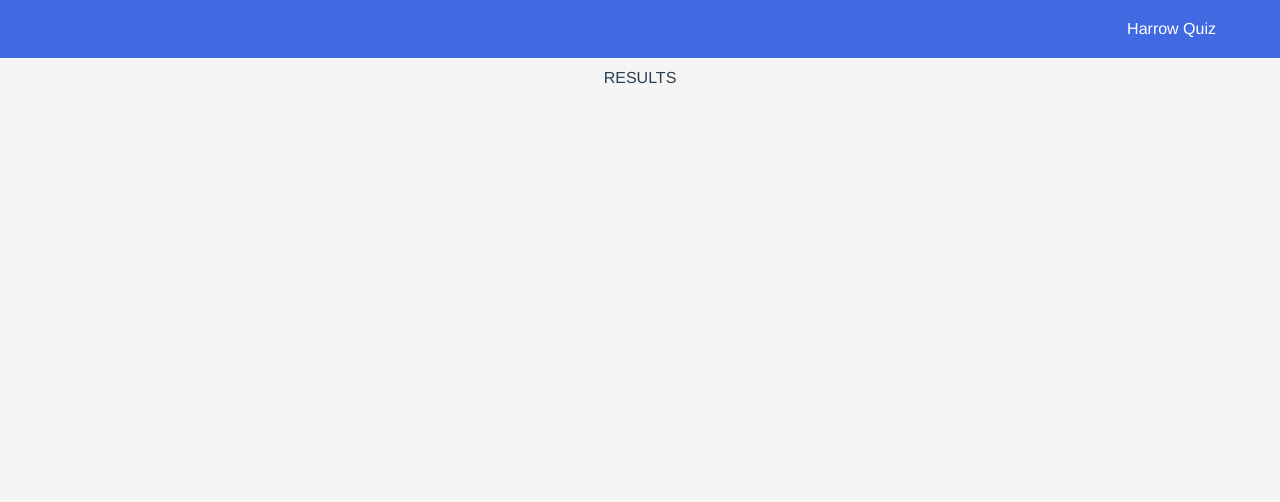
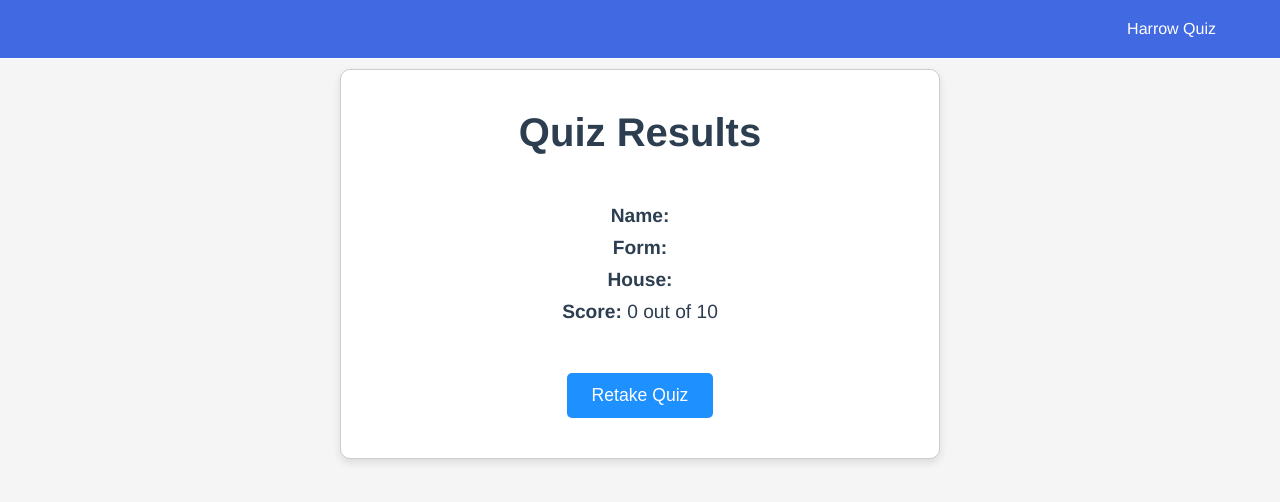
Before and after one commit to joseph-johnson27001/harrow-quiz, a Vue app: page /results in a window 1280 px wide. Shown: the top 502 px of the page. Built offline with nearby package versions, Linux system fonts and the light colour scheme; the HTML template or start-up script is replaced by a standard one.

Commit message:
Results Page

```diff
--- a/src/views/ResultsPage.vue
+++ b/src/views/ResultsPage.vue
@@ -1 +1,83 @@
-<template>RESULTS</template>
+<template>
+  <div class="results-page">
+    <h1>Quiz Results</h1>
+
+    <div class="result-details">
+      <p><strong>Name:</strong> {{ userStore.name }}</p>
+      <p><strong>Form:</strong> {{ userStore.form }}</p>
+      <p><strong>House:</strong> {{ userStore.house }}</p>
+      <p>
+        <strong>Score:</strong> {{ userStore.score }} out of
+        {{ totalQuestions }}
+      </p>
+    </div>
+
+    <button @click="retakeQuiz">Retake Quiz</button>
+  </div>
+</template>
+
+<script>
+import { useUserStore } from "../store/userStore";
+
+export default {
+  name: "ResultsPage",
+  setup() {
+    const userStore = useUserStore();
+    const totalQuestions = 10;
+    return {
+      userStore,
+      totalQuestions,
+    };
+  },
+  methods: {
+    retakeQuiz() {
+      this.userStore.resetScore();
+      this.$router.push({ name: "WelcomePage" });
+    },
+  },
+};
+</script>
+
+<style scoped>
+.results-page {
+  text-align: center;
+  padding: 40px 20px;
+  max-width: 600px;
+  margin: 0 auto;
+  background-color: #ffffff;
+  border-radius: 10px;
+  box-shadow: 0 4px 8px rgba(0, 0, 0, 0.1);
+  border: 1px solid #ccc;
+}
+
+h1 {
+  font-size: 2.5rem;
+  color: #2c3e50;
+  margin-bottom: 20px;
+}
+
+.result-details {
+  padding: 20px;
+  border-radius: 10px;
+  margin-bottom: 20px;
+}
+
+.result-details p {
+  font-size: 1.2rem;
+  margin: 10px 0;
+}
+
+button {
+  padding: 12px 25px;
+  background-color: #1e90ff;
+  color: white;
+  font-size: 1.1rem;
+  border: none;
+  border-radius: 5px;
+  cursor: pointer;
+}
+
+button:hover {
+  background-color: #4682b4;
+}
+</style>
```
